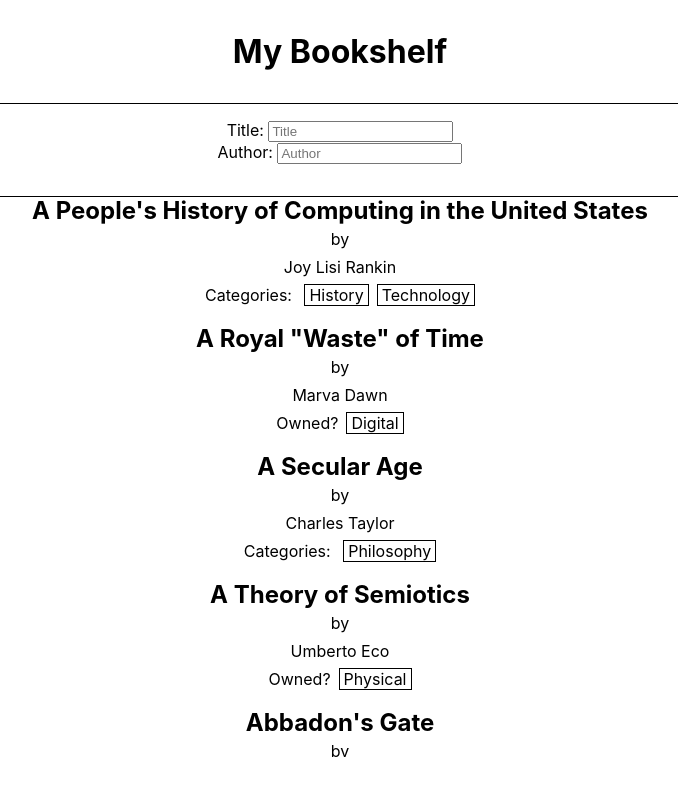
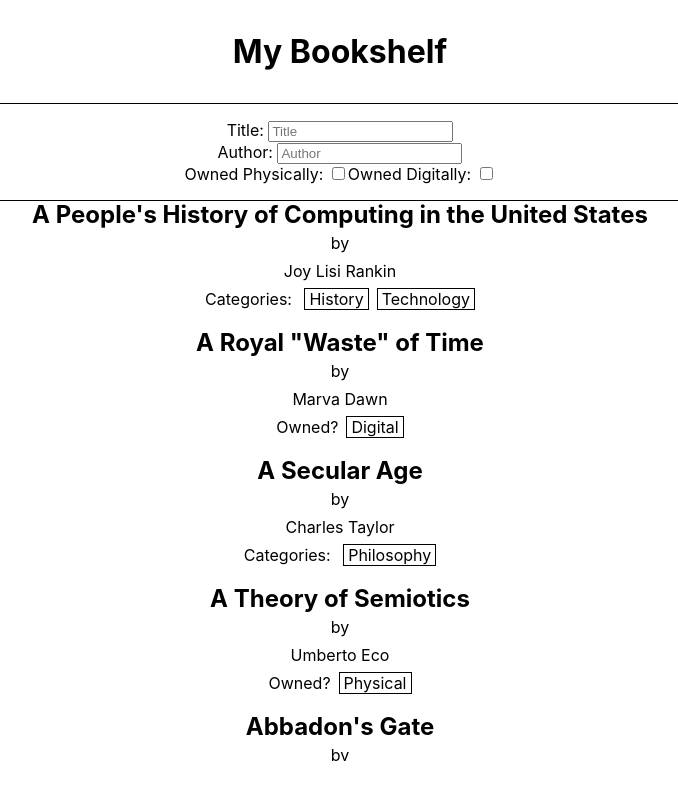
Before and after one commit to jporch/bookshelf-react-ts, a React (Create React App) app: page / in a window 1280 px wide. Shown: the whole page, without its empty margins (300-978 px from the left). Built offline with nearby package versions, Linux system fonts and the light colour scheme.

Commit message:
feat: owned filters and general cleanup

```diff
--- a/src/BookList.tsx
+++ b/src/BookList.tsx
@@ -38,9 +38,11 @@ function BookList({initialBooks}: BookListProps) {
         let b = booksData;
         if ("title" in filters) b = b.filter((book)=>book.title.toLowerCase().includes(filters['title']));
         if ("author" in filters) b = b.filter((book)=>book.author.toLowerCase().includes(filters['author']));
+        if ("owned" in filters && filters["owned"]["physical"] === "true") b = b.filter((book)=>book.owned_physical === "true");
+        if ("owned" in filters && filters["owned"]["digital"] === "true") b = b.filter((book)=>book.owned_digital === "true");
 
         setBooks(b);
-    }, [filters]);
+    }, [filters,booksData]);
 
 
     return (
@@ -57,7 +59,7 @@ type ListProps = {
 function List({ books }: ListProps) {
     if (books.length === 0) {
         return(
-            <div className="book-list">Loading.....</div>
+            <h2 className="book-list">No Results</h2>
         );
     }
 
--- a/src/Controls.tsx
+++ b/src/Controls.tsx
@@ -1,7 +1,6 @@
 import React, { useState, useEffect } from 'react';
 import './App.css';
 import './BookList.tsx';
-import {books as books_data} from './data/books.js';
 
 type ControlsProps = {
     filters: Object,
@@ -11,20 +10,22 @@ type ControlsProps = {
 function Controls({filters, handler}: ControlsProps) {
     const [titleSearchTerm, setTitleSearchTerm] = useState("");
     const [authorSearchTerm, setAuthorSearchTerm] = useState("");
+    const [ownedSearchTerm, setOwnedSearchTerm] = useState({physical:"false",digital:"false" });
 
     useEffect(() => {
 
         handler({
             title:titleSearchTerm.toLowerCase(),
-            author:authorSearchTerm.toLowerCase()
+            author:authorSearchTerm.toLowerCase(),
+            owned:ownedSearchTerm
         });
-    },[titleSearchTerm,authorSearchTerm,handler]);
+    },[titleSearchTerm,authorSearchTerm,ownedSearchTerm,handler]);
 
     return(
         <div className="controls">
             <TitleSearch title={titleSearchTerm} handler={setTitleSearchTerm}/>
             <AuthorSearch author={authorSearchTerm} handler={setAuthorSearchTerm}/>
-            <FilterDisplay filters={filters}/>
+            <OwnedSearch physical={ownedSearchTerm['physical']} digital={ownedSearchTerm['digital']} handler={setOwnedSearchTerm}/>
         </div>
     );
 }
@@ -34,8 +35,6 @@ type TitleSearchProps = {
     handler: Function
 }
 function TitleSearch({title, handler}:TitleSearchProps) {
-
-
     const handleChange = (e:any) => {handler(e.target.value);};
     return(
         <div>Title: <input type="text" value={title} onChange={handleChange} placeholder="Title"/></div>
@@ -47,11 +46,32 @@ type AuthorSearchProps = {
     handler: Function
 }
 function AuthorSearch({author, handler}:AuthorSearchProps) {
-
-
     const handleChange = (e:any) => {handler(e.target.value);};
     return(
         <div>Author: <input type="text" value={author} onChange={handleChange} placeholder="Author"/></div>
+    );
+}
+
+type OwnedSearchProps = {
+    physical: string,
+    digital: string,
+    handler: Function
+}
+function OwnedSearch({physical, digital, handler}:OwnedSearchProps) {
+    const handlePhysicalChange = (e:any) => {
+        const target = e.target;
+        handler((prevState:Object) => ({...prevState,"physical":(target.checked?"true":"false")}))
+    };
+    const handleDigitalChange = (e:any) => {
+        const target = e.target;
+        handler((prevState:Object) => ({...prevState,"digital":(target.checked?"true":"false")}))
+    };
+
+    return(
+        <div className="owned-filters">
+            <span>Owned Physically: <input key="physical_checkbox" type="checkbox" checked={physical==="true"} onChange={handlePhysicalChange}/></span>
+            <span>Owned Digitally: <input key="digital_checkbox" type="checkbox" checked={digital==="true"} onChange={handleDigitalChange}/></span>
+        </div>
     );
 }
 
@@ -61,7 +81,7 @@ type FilterDisplayProps = {
 function FilterDisplay({filters}:FilterDisplayProps) {
     return(
         <div className="filter-list">
-        {Object.entries(filters).map((filter) => filter[1] && <span key={filter[0]} className="filter-entry">{filter[0]}:{filter[1]}</span>)}
+        {Object.entries(filters).map((filter) => filter[1] && <span key={filter[0]} className="filter-entry">{filter[0]}:{filter[1].toString()}</span>)}
         </div>
     );
 }
```
